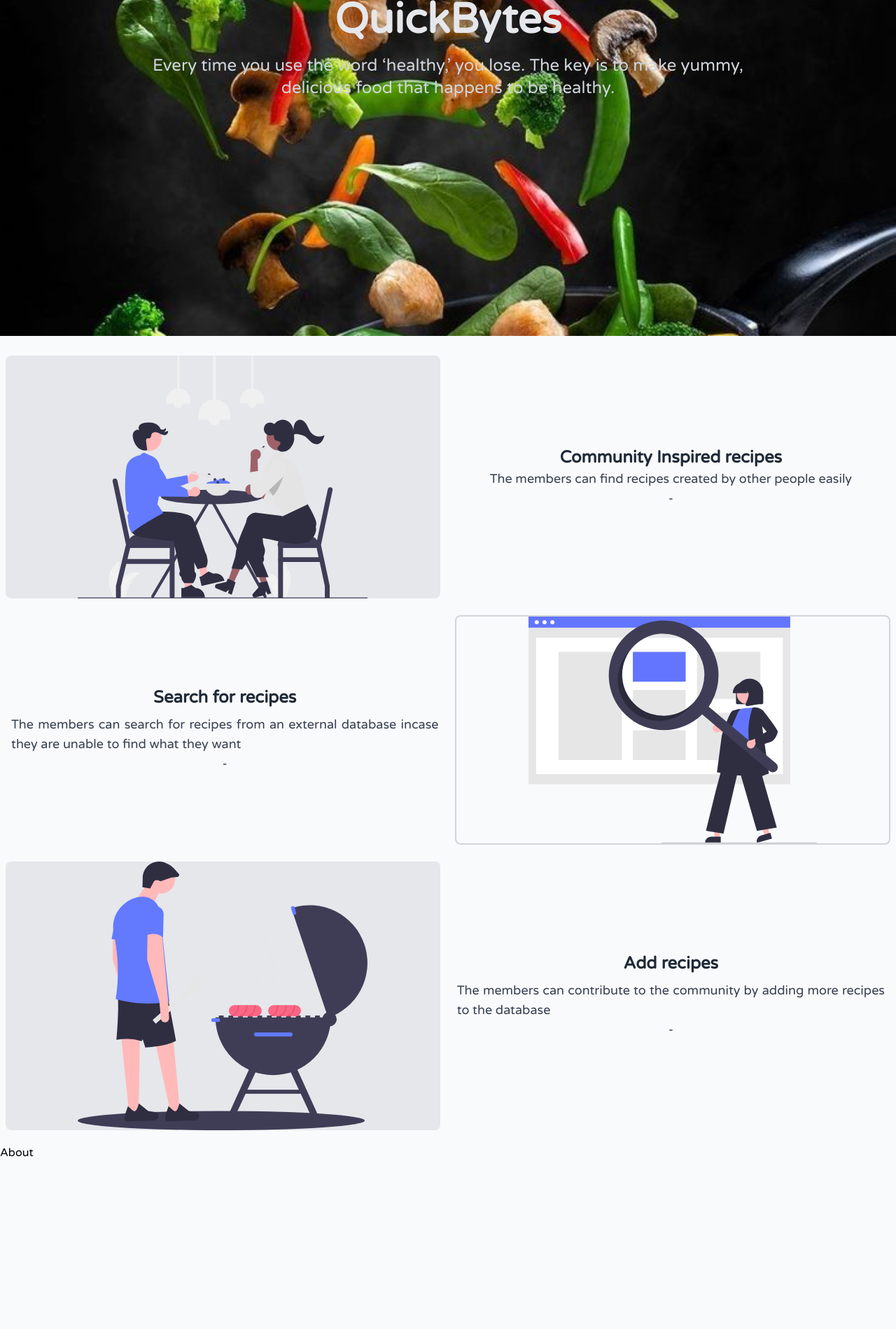
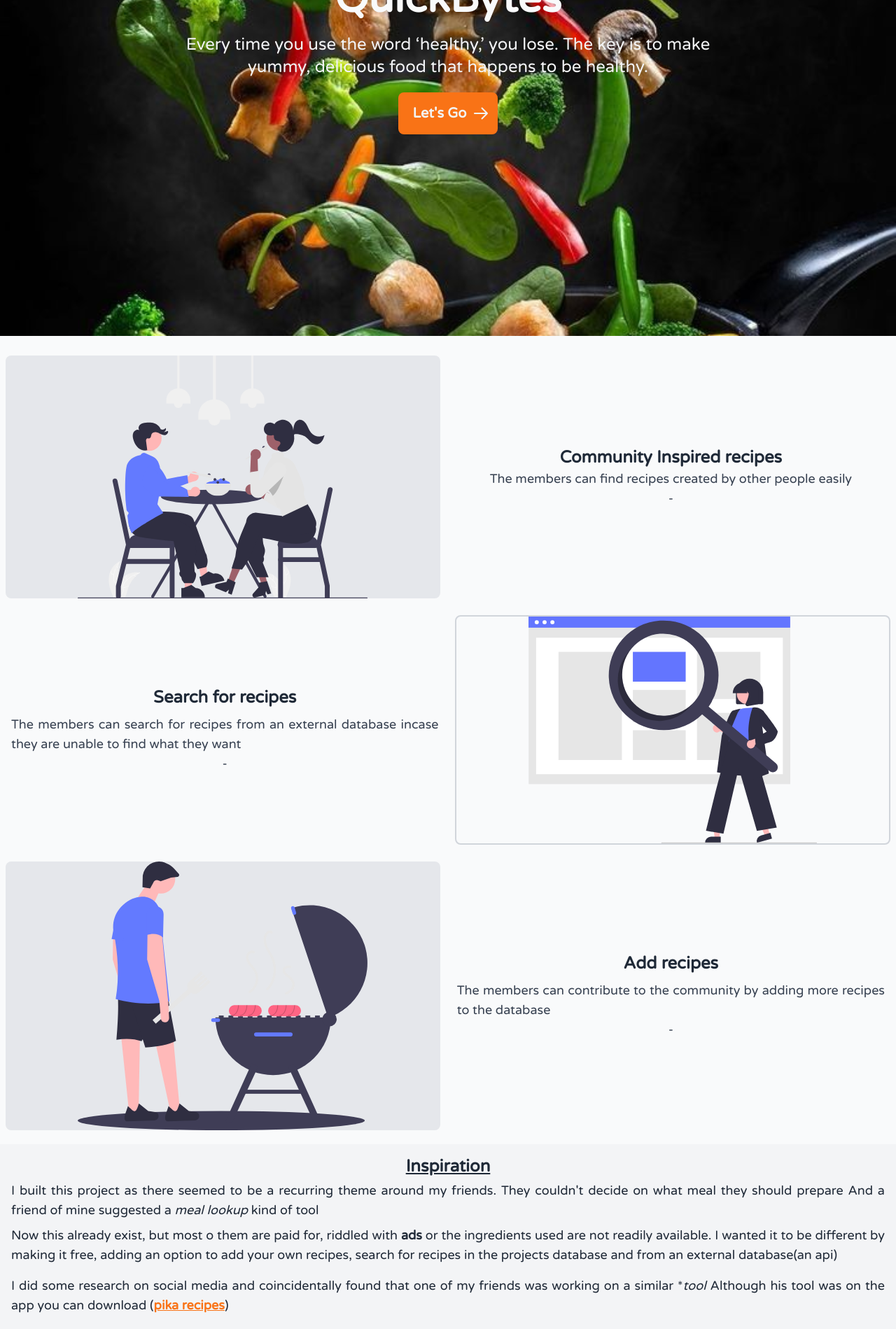
Before and after one commit to musaubrian/quick-bytes, a Vue app: page /about in a window 1280 px wide. Shown: the part 320-2219 px from the top of the page at 70% size. Before the commit the page ends 1979 px from the top, so only its background shows below. Built offline with nearby package versions, Linux system fonts and the light colour scheme; no server answers.

Commit message:
chore: add inspiration section

```diff
--- a/src/views/AboutView.vue
+++ b/src/views/AboutView.vue
@@ -1,10 +1,19 @@
 <template>
-    <div class="landing flex justify-center items-center flex-col mb-2">
-        <h1 class="text-5xl md:text-6xl text-gray-200 font-bold text-center">QuickBytes</h1>
-        <p class="md:text-2xl text-lg text-gray-300 font-normal my-5 text-center md:w-8/12">Every time you use the
+    <div class="landing flex justify-center items-center flex-col mb-2 p-2">
+        <h1 class="text-5xl md:text-6xl text-gray-50 font-bold text-center">QuickBytes</h1>
+        <p class="md:text-2xl text-lg text-gray-100 font-normal my-5 text-center md:w-8/12">Every time you use the
             word
             ‘healthy,’ you lose. The key is to make yummy, delicious food that happens to be healthy.
         </p>
+        <RouterLink to="/"
+            class="bg-orange-500 inline-flex items-center justify-center px-3 py-2 text-gray-100 text-xl font-semibold rounded-lg hover: transition-all active:bg-orange-600">
+            <span class="capitalize p-2 hover:mr-2 transition-all">let's go</span>
+            <svg xmlns="http://www.w3.org/2000/svg" fill="none" viewBox="0 0 24 24" stroke-width="2"
+                stroke="currentColor" class="w-6 h-6 hover:ml-2 transition-all">
+                <path stroke-linecap="round" stroke-linejoin="round" d="M13.5 4.5L21 12m0 0l-7.5 7.5M21 12H3" />
+            </svg>
+
+        </RouterLink>
     </div>
     <div class="flex flex-col w-full p-2">
         <!-- <h1 class="text-2xl text-gray-700 text-center font-semi-bold">Features</h1> -->
@@ -66,7 +75,37 @@
 
     </div>
     <div>
-        <h1>About</h1>
+        <div class="p-4 bg-gray-100 flex flex-col items-center">
+            <h1 class="text-2xl font-semibold text-gray-800 text-center underline">Inspiration</h1>
+            <div class="mt-1 md:text-lg text-gray-800">
+                <p class="text-justify">I built this project as there seemed to be a recurring
+                    theme around my
+                    friends.
+                    They couldn't decide on what meal they should prepare And a friend of mine suggested a <em>meal
+                        lookup</em> kind of tool</p>
+                <p class="text-justify py-2">
+                    Now this already exist, but most o them are paid for, riddled with <b>ads</b> or the ingredients
+                    used
+                    are
+                    not readily available.
+                    I wanted it to be different by making it free, adding an option to add your
+                    own
+                    recipes, search for
+                    recipes in the projects database and from an external database(an api)
+                </p>
+                <p class="text-justify py-2">
+                    I did some research on social media and coincidentally found that one of my friends was working on a
+                    similar *<em>tool</em>
+                    Although his tool was on the app you can download
+                    (<a href="https://twitter.com/PikaRecipes" target="_blank"
+                        class="text-orange-500 font-semibold underline">pika recipes</a>)
+                </p>
+                <p class="text-justify py-2">
+                    Decided use to that as a reference and build a web version of it as a sort of
+                    <b>proof of concept</b>
+                </p>
+            </div>
+        </div>
     </div>
 </template>
 <style>
```
